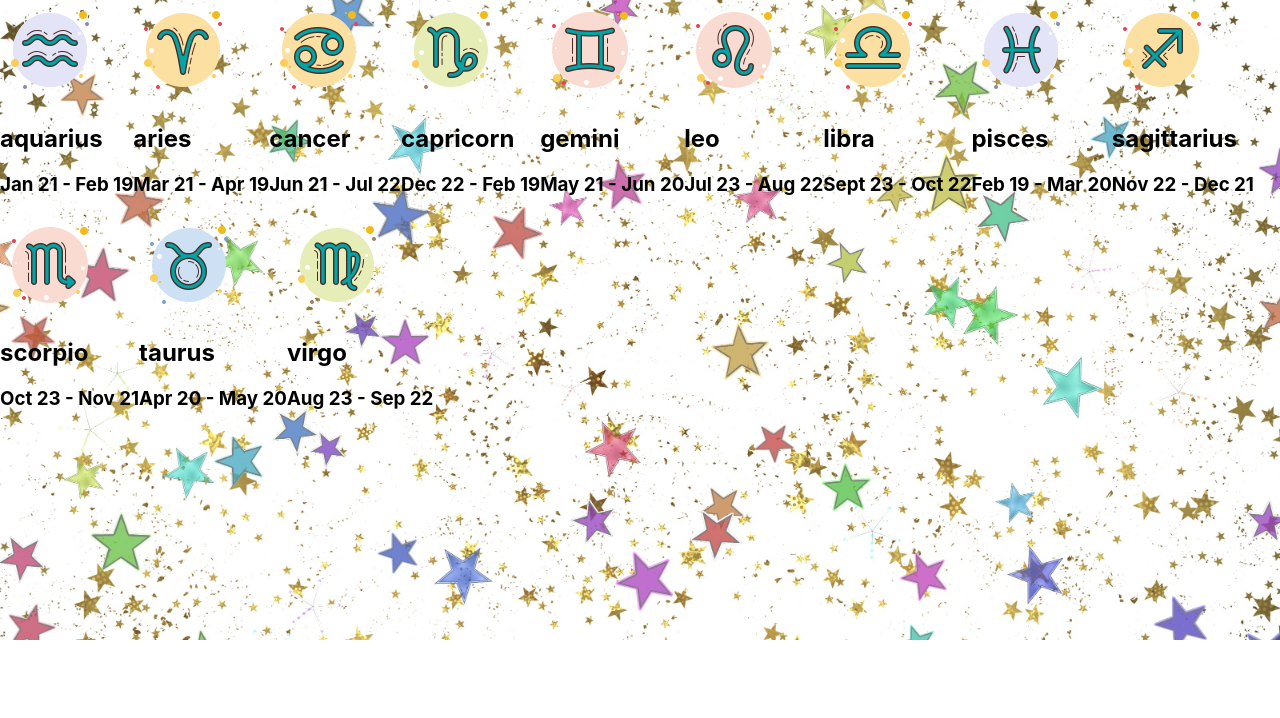
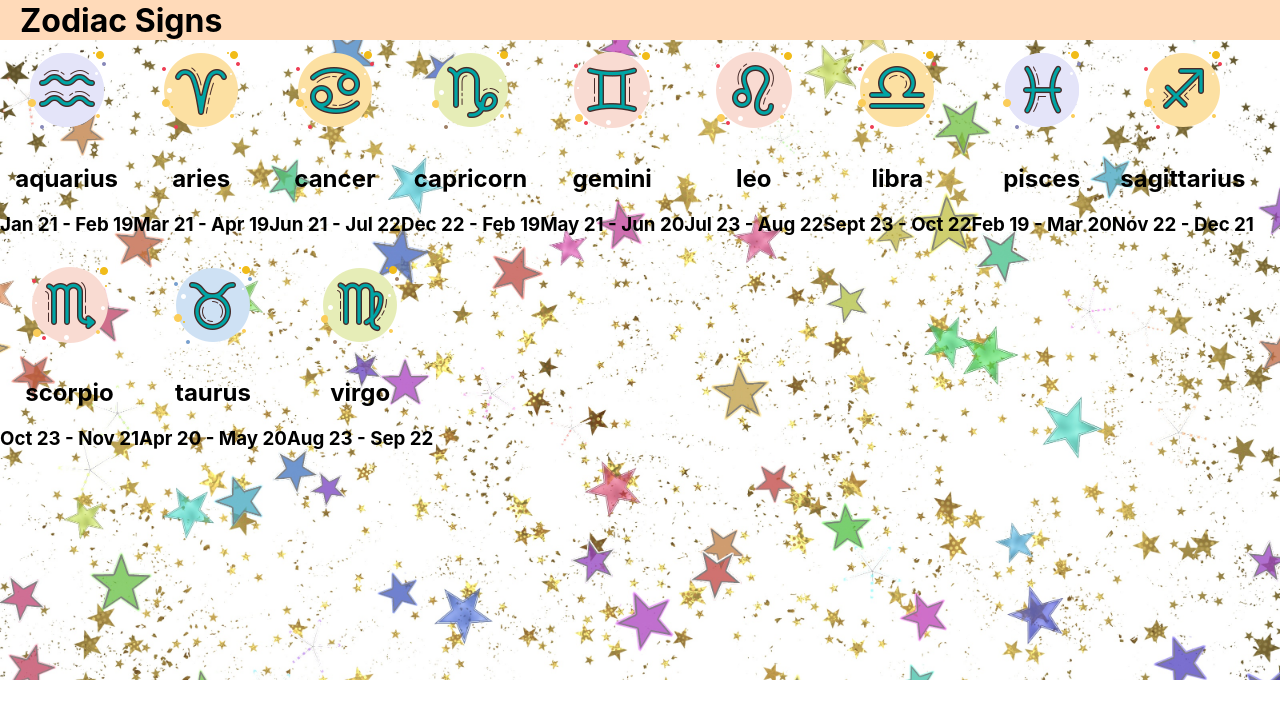
Before and after one commit to MichelleRS/react-wk01-from-scratch-zodiac-signs, a React (Create React App) app: page / in a window 1280 px wide. Shown: the top 718 px of the page. Built offline with nearby package versions, Linux system fonts and the light colour scheme.

Commit message:
Add header component

```diff
--- a/src/App.js
+++ b/src/App.js
@@ -1,9 +1,15 @@
 import logo from './logo.svg';
 import './App.css';
+import Header from './components/Header/Header.js';
 import Main from './components/Main/Main.js';
 
 function App() {
-  return <Main />;
+  return (
+    <div className="App">
+      <Header />
+      <Main />
+    </div>
+  );
 }
 
 export default App;
--- a/src/components/Header/Header.css
+++ b/src/components/Header/Header.css
@@ -0,0 +1,8 @@
+header {
+  color: black;
+  height: 40px;
+  background-color: peachpuff;
+  display: flex;
+  align-items: center;
+  padding-left: 20px;
+}
--- a/src/components/Header/Header.js
+++ b/src/components/Header/Header.js
@@ -0,0 +1,9 @@
+import React from 'react';
+import './Header.css';
+export default function Header() {
+  return (
+    <header>
+      <h1>Zodiac Signs</h1>
+    </header>
+  );
+}
```
